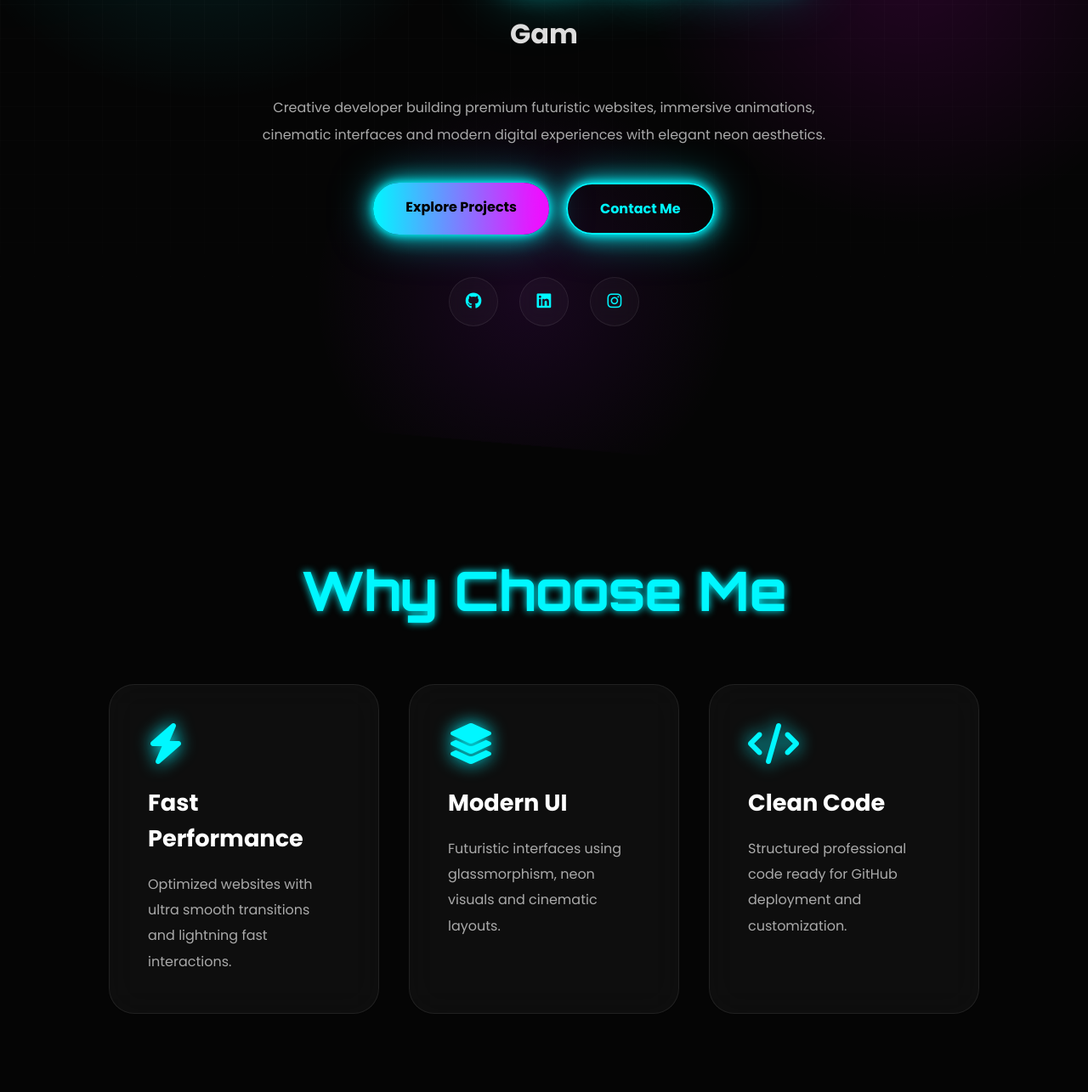
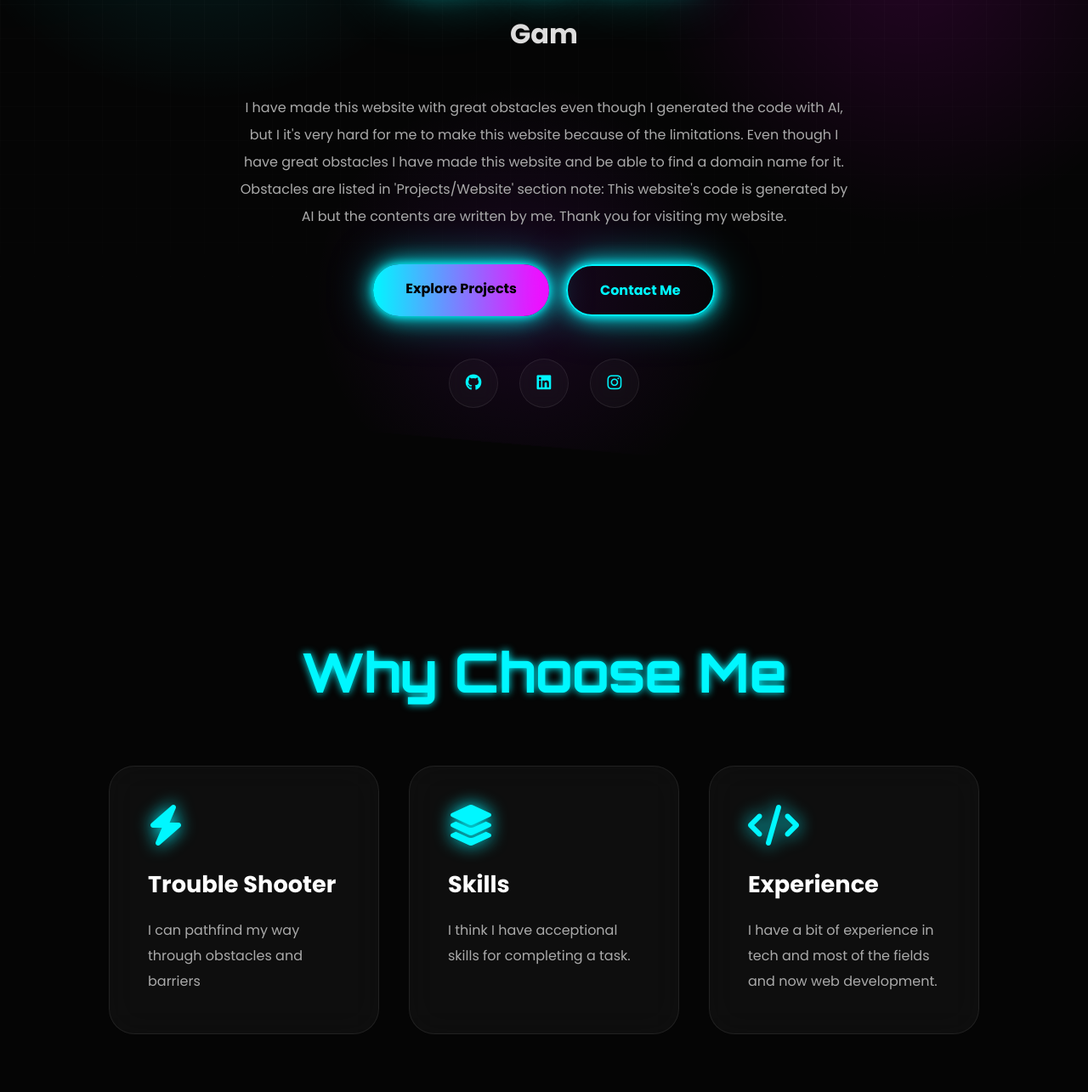
Before and after one commit to Brian-Robert/Brian-Portfolio-, a plain HTML site: page index.html in a window 1280 px wide. Shown: the part 315-1600 px from the top of the page at 85% size. Drawn offline with Linux system fonts and the light colour scheme.

Commit message:
Update index.html

```diff
--- a/index.html
+++ b/index.html
@@ -10,7 +10,7 @@ FILE: index.html
   <meta charset="UTF-8">
   <meta name="viewport" content="width=device-width, initial-scale=1.0">
 
-  <title>Brian | Neo Portfolio</title>
+  <title>Brian |My Portfolio</title>
 
   <!-- GOOGLE FONTS -->
   <link rel="preconnect" href="https://fonts.googleapis.com">
@@ -86,16 +86,17 @@ FILE: index.html
       </p>
 
       <h1>
-        I AM <span>BRIAN</span>
+         <span>BRIAN</span>
       </h1>
 
       <h2 class="typing-text"></h2>
 
       <p class="hero-description">
 
-        Creative developer building premium futuristic websites,
-        immersive animations, cinematic interfaces and modern
-        digital experiences with elegant neon aesthetics.
+    I have made this website with great obstacles even though I generated the code with AI, but I it's very hard for me to make this website because of the limitations.
+    Even though I have great obstacles I have made this website and be able to find a domain name for it. Obstacles are listed in 'Projects/Website' section
+    note: This website's code is generated by AI but the contents are written by me.
+        Thank you for visiting my website.
 
       </p>
 
@@ -146,12 +147,11 @@ FILE: index.html
         <i class="fa-solid fa-bolt"></i>
 
         <h3>
-          Fast Performance
+          Trouble Shooter
         </h3>
 
         <p>
-          Optimized websites with ultra smooth transitions and
-          lightning fast interactions.
+           I can pathfind my way through obstacles and barriers
         </p>
 
       </div>
@@ -161,12 +161,11 @@ FILE: index.html
         <i class="fa-solid fa-layer-group"></i>
 
         <h3>
-          Modern UI
+          Skills
         </h3>
 
         <p>
-          Futuristic interfaces using glassmorphism, neon visuals
-          and cinematic layouts.
+           I think I have acceptional skills for completing a task.
         </p>
 
       </div>
@@ -176,12 +175,11 @@ FILE: index.html
         <i class="fa-solid fa-code"></i>
 
         <h3>
-          Clean Code
+          Experience
         </h3>
 
         <p>
-          Structured professional code ready for GitHub deployment
-          and customization.
+          I have a bit of experience in tech and most of the fields and now web development.
         </p>
 
       </div>
```
